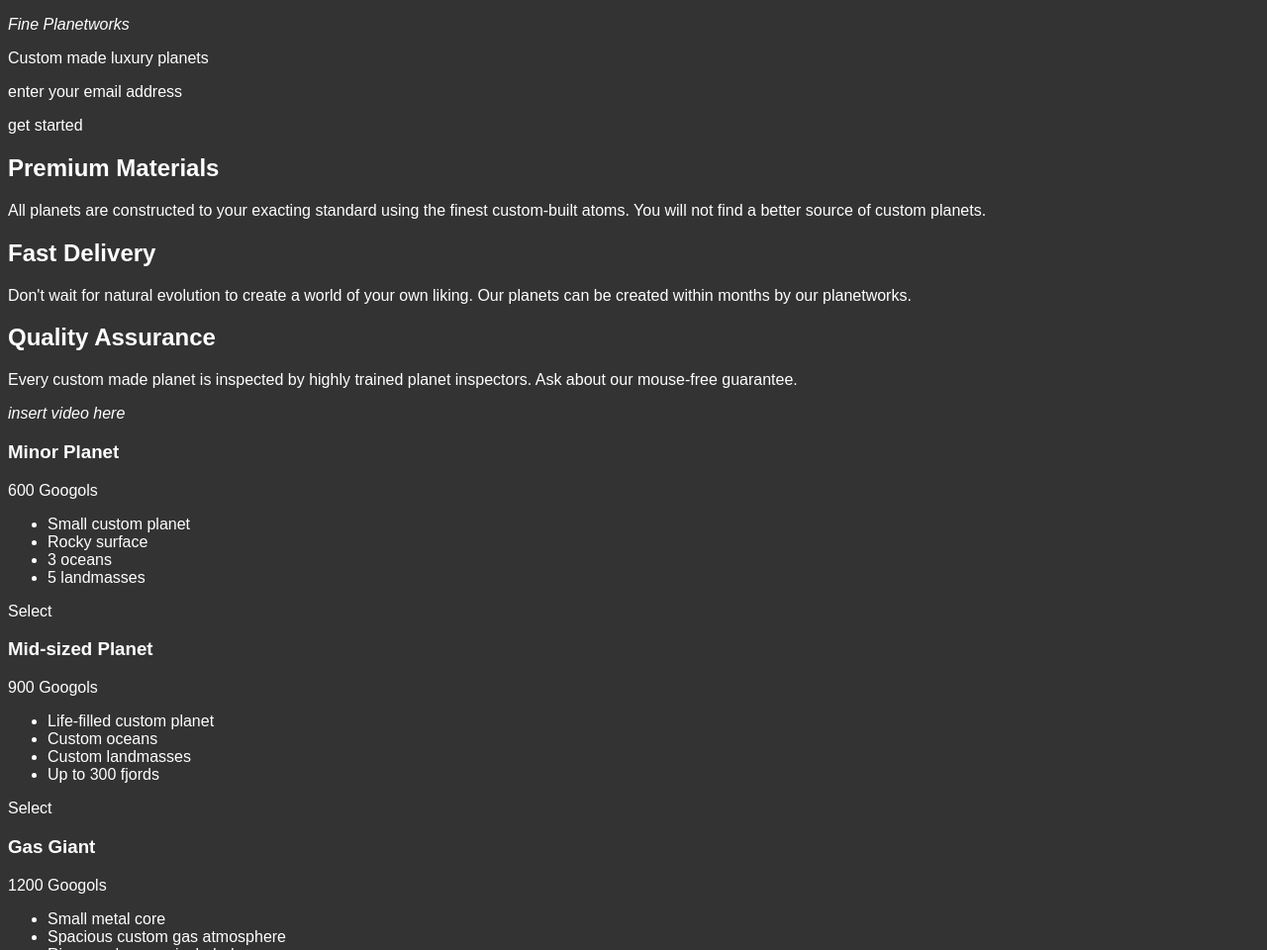
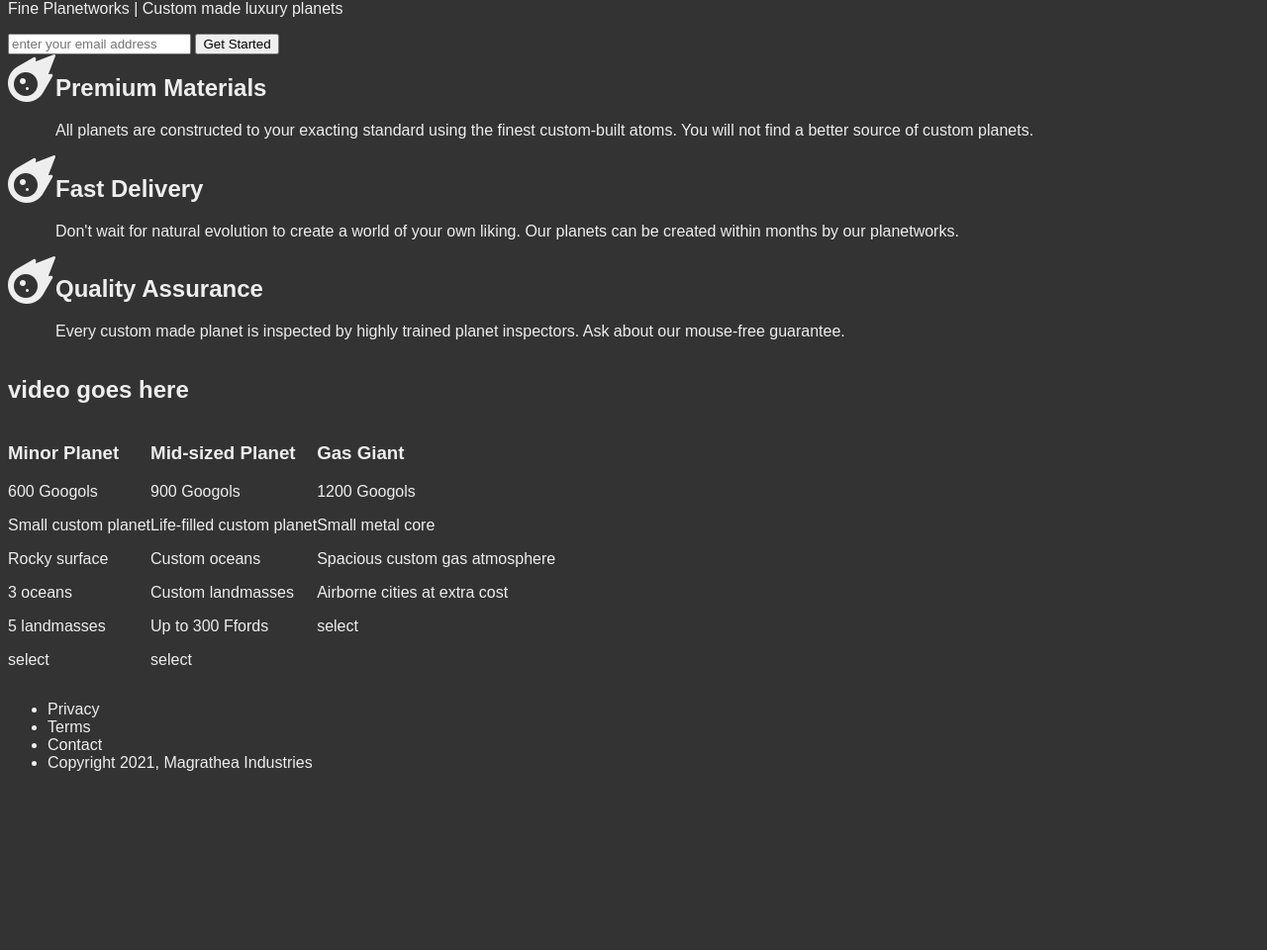
Before and after one commit to steller-jay/fcc-product, a plain HTML site: page index.html in a window 1280 px wide. Shown: the part 168-1128 px from the top of the page at 99% size. After the commit the page ends 964 px from the top, so only its background shows below. Drawn offline with Linux system fonts and the light colour scheme.

Commit message:
added more content with some simple style

```diff
--- a/css/style.css
+++ b/css/style.css
@@ -1,5 +1,13 @@
 body {
+    background-color: #333;
+    color: #eee;
     font-family: Arial, Helvetica, sans-serif;
-    background-color: #333;
-    color: #fff
 }
+
+.columns {
+    display: flex;
+}
+
+#pricing {
+    display: flex;
+}
--- a/index.html
+++ b/index.html
@@ -4,99 +4,118 @@
 <head>
     <title>FCC Product Page</title>
     <link href="css/style.css" rel="stylesheet">
+    <script src="https://kit.fontawesome.com/4f7a1b3c20.js" crossorigin="anonymous"></script>
 </head>
 
 <body>
-    <header>
-        <!-- planet icon here -->
-        <p>Magrathea Industries</p>
     <nav>
         <ul>
+            <li>Magrathea Industries</li>
             <li>Features</li>
             <li>How It Works</li>
             <li>Pricing</li>
         </ul>
     </nav>
-    </header>
-    <main>
-        <div class="hero">
+
     <h1>The Legendary Planet of Magrathea</h1>
-            <p><em>Fine Planetworks</em></p>
-            <p>Custom made luxury planets</p>
-            <!-- form with email address -->
-            <p>enter your email address</p>
-            <p>get started</p>
-        </div> <!-- end hero -->
+    <p>Fine Planetworks | Custom made luxury planets</p>
+    <form>
+        <input type="email" placeholder="enter your email address">
+        <button>Get Started</button>
+    </form>
 
-        <div class="features">
+    <div id='features'>
+        <div class='columns'>
+            <div class='col-left'>
+                <i class="fas fa-meteor fa-3x"></i>
+            </div>
+            <div class='col-right'>
                 <h2>Premium Materials</h2>
-            <p>All planets are constructed to your exacting standard using the finest custom-built atoms. You will not
-                find a better source of custom planets.</p>
+                <p>All planets are constructed to your exacting standard using the finest custom-built atoms. You will
+                    not find a better source of custom planets.</p>
+            </div>
+        </div> <!-- end columns-->
+        <div class='columns'>
+            <div class='col-left'>
+                <i class="fas fa-meteor fa-3x"></i>
+            </div>
+            <div class="col-right">
                 <h2>Fast Delivery</h2>
-            <p>Don't wait for natural evolution to create a world of your own liking. Our planets can be created within
-                months by our planetworks.</p>
+                <p>Don't wait for natural evolution to create a world of your own liking. Our planets can be created
+                    within months by our planetworks.</p>
+            </div>
+        </div> <!-- end columns-->
+        <div class='columns'>
+            <div class='col-left'>
+                <i class="fas fa-meteor fa-3x"></i>
+            </div>
+            <div class="col-right">
                 <h2>Quality Assurance</h2>
                 <p>Every custom made planet is inspected by highly trained planet inspectors. Ask about our mouse-free
                     guarantee.</p>
-        </div> <!-- end features -->
+            </div>
+        </div> <!-- end columns-->
+    </div> <!-- end features-->
 
-        <div class="video">
-            <p><em>insert video here</em></p>
-        </div> <!-- end video -->
+    <div id='video'>
+        <h2>video goes here</h2>
+    </div> <!-- end video-->
 
-        <div class="pricing">
-            <div class="col">
+    <div id='pricing'>
+        <div class="price-col">
+            <div class="price-header">
                 <h3>Minor Planet</h3>
+            </div>
+            <div class='pricing'>
                 <p>600 Googols</p>
-                <ul>
-                    <li>Small custom planet</li>
-                    <li>Rocky surface</li>
-                    <li>3 oceans</li>
-                    <li>5 landmasses</li>
-                </ul>
-                <p>Select</p>
-            </div> <!-- end col-->
+            </div>
+            <p>Small custom planet</p>
+            <p>Rocky surface</p>
+            <p>3 oceans</p>
+            <p>5 landmasses</p>
+            <div class='prc-btn'>
+                <p>select</p>
+            </div>
+        </div> <!-- end price-col -->
+        <div class="price-col">
+            <div class="price-header">
+                <h3>Mid-sized Planet</h3>
+            </div>
+            <div class='pricing'>
+                <p>900 Googols</p>
+            </div>
+            <p>Life-filled custom planet</p>
+            <p>Custom oceans</p>
+            <p>Custom landmasses</p>
+            <p>Up to 300 Ffords</p>
+            <div class='prc-btn'>
+                <p>select</p>
+            </div>
+        </div> <!-- end price-col -->
+        <div class="price-col">
+            <div class="price-header">
+                <h3>Gas Giant</h3>
+            </div>
+            <div class='pricing'>
+                <p>1200 Googols</p>
+            </div>
+            <p>Small metal core</p>
+            <p>Spacious custom gas atmosphere</p>
+            <p>Airborne cities at extra cost</p>
+            <div class='prc-btn'>
+                <p>select</p>
+            </div>
+        </div> <!-- end price-col -->
+    </div> <!-- end pricing-->
 
-            <div class="col">
-                <h3>Mid-sized Planet</h3>
-                <p>900 Googols</p>
-                <ul>
-                    <li>Life-filled custom planet</li>
-                    <li>Custom oceans</li>
-                    <li>Custom landmasses</li>
-                    <li>Up to 300 fjords</li>
-                </ul>
-                <p>Select</p>
-            </div> <!-- end col-->
-
-            <div class="col">
-                <h3>Gas Giant</h3>
-                <p>1200 Googols</p>
-                <ul>
-                    <li>Small metal core</li>
-                    <li>Spacious custom gas atmosphere</li>
-                    <li>Rings and moons included</li>
-                    <li>Airborne cities at extra cost</li>
-                </ul>
-                <p>Select</p>
-            </div> <!-- end col-->
-
-        </div> <!-- end pricing -->
-
-        <footer>
-            <div class="terms-links">
+    <div id='footer'>
         <ul>
             <li>Privacy</li>
             <li>Terms</li>
             <li>Contact</li>
+            <li>Copyright 2021, Magrathea Industries</li>
         </ul>
-            </div> <!-- end terms -->
-
-            <div class="copyright">
-                <p>Copyright 2021, Magrathea Industries</p>
     </div>
-        </footer>
-    </main>
 </body>
 
 </html>
```
Lines whose indentation alone changed are shown as unchanged.
